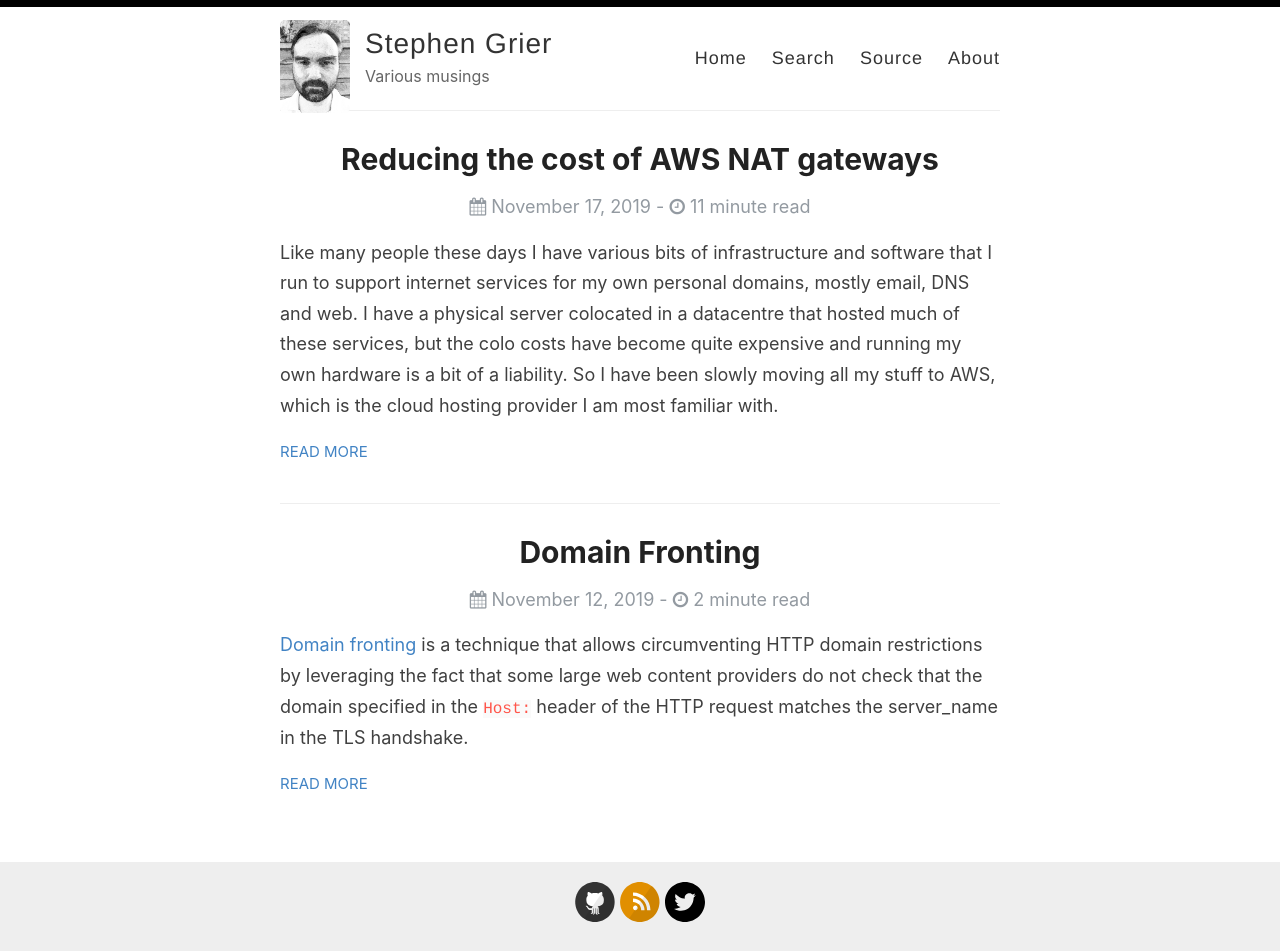
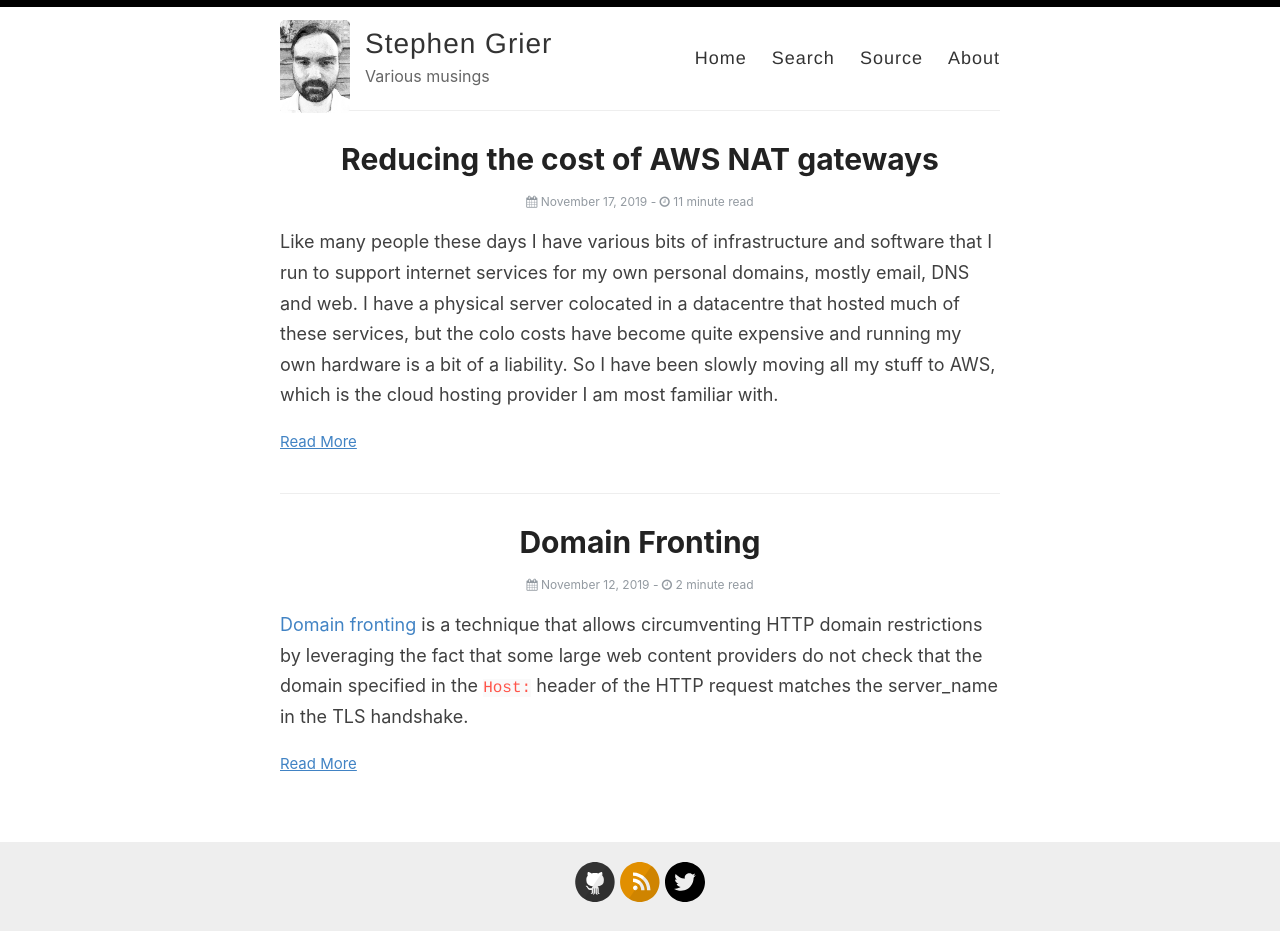
Before and after one commit to stephengrier/www.stephengrier.com, a Jekyll site: the page built from index.html, in a window 1280 px wide. Built offline with Jekyll 4.4.1, drawn with Linux system fonts in a browser that asks for light colours; the list of posts is cut into pages by our own code; after the commit the page ends 931 px from its top, so only the background shows below that.

Commit message:
Make a couple of small style changes
Change the read-more style to underline rather than bold. And drop the
post_date style font-size down to 12px.

```diff
--- a/assets/style.scss
+++ b/assets/style.scss
@@ -376,7 +376,7 @@ nav {
   }
 
   .read-more {
-    text-transform: uppercase;
+    text-decoration: underline;
     font-size: 15px;
   }
 }
@@ -452,6 +452,7 @@ body:after {
 .post_date{
   text-align: center;
   color: #939aa1;
+  font-size: 12px;
 }
 
 .cd-container a {
```
